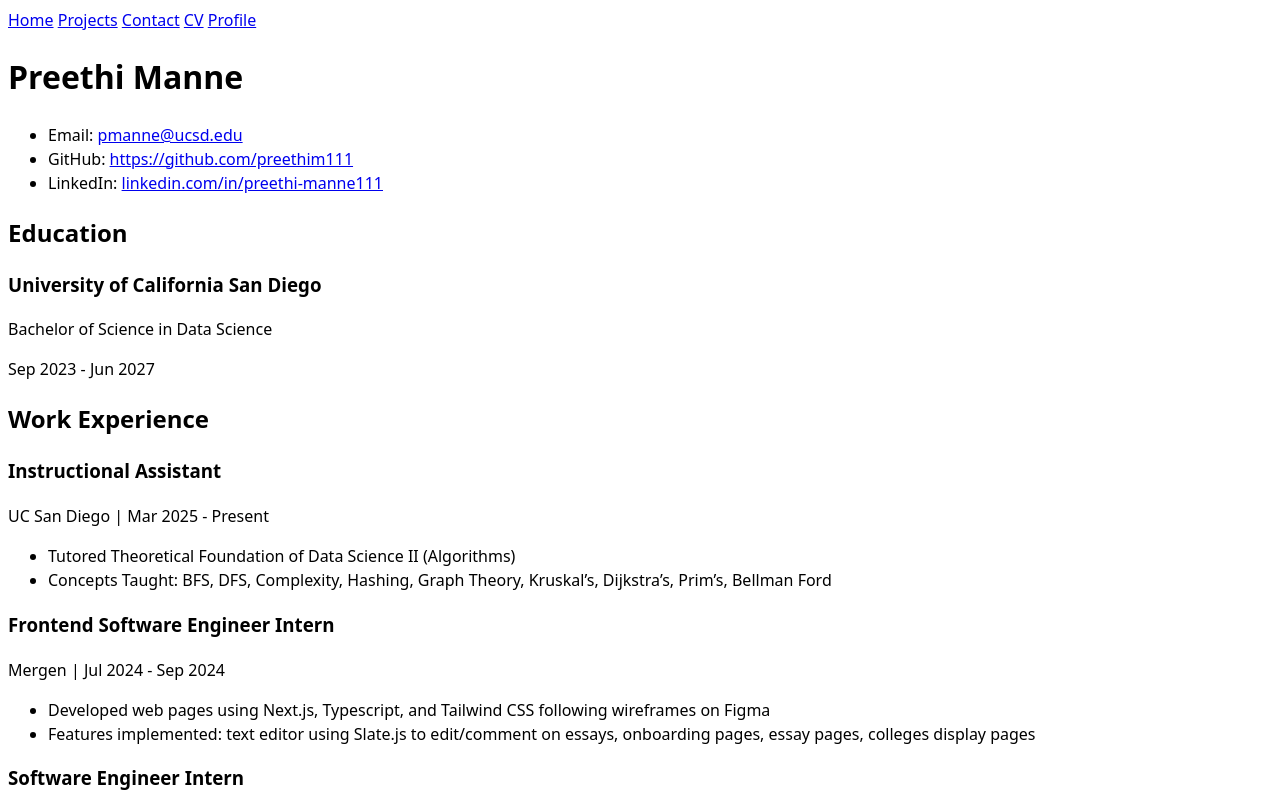
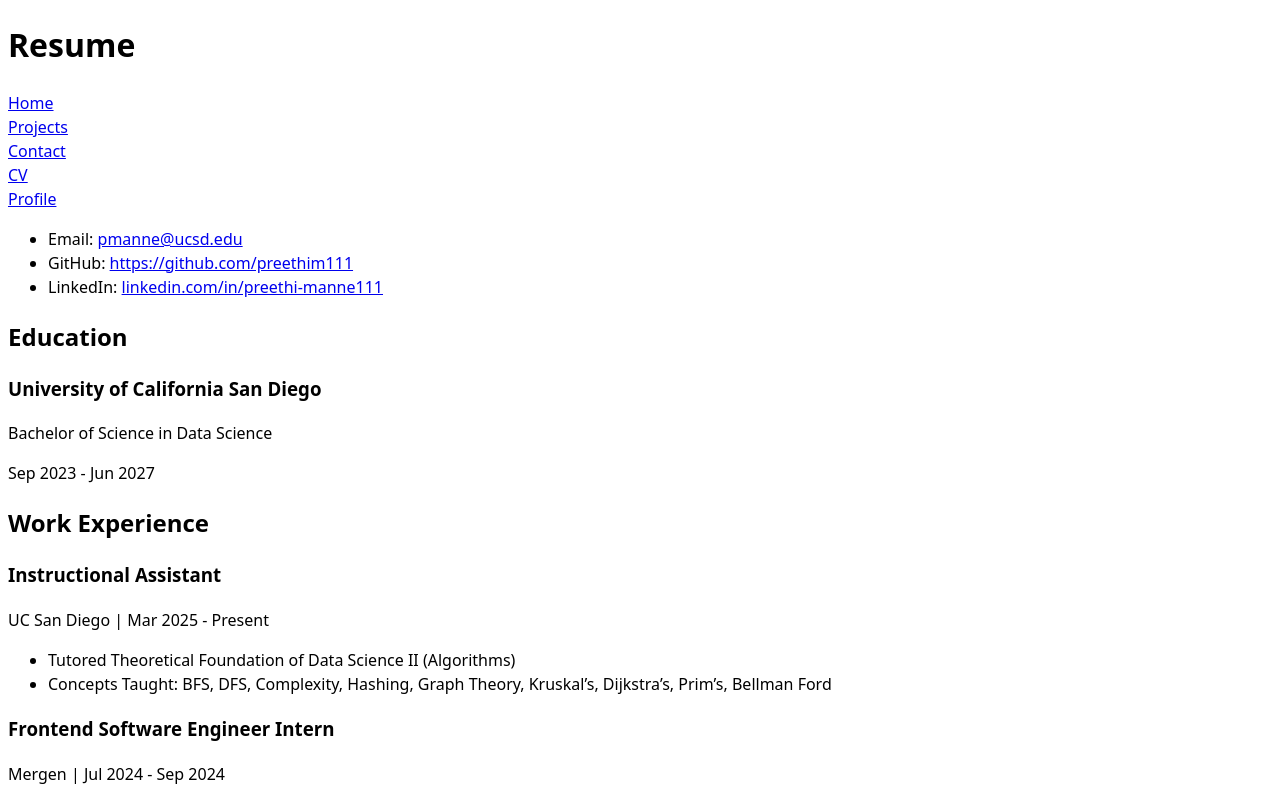
Before and after one commit to preethim111/portfolio, a plain HTML site: page cv/index.html in a window 1280 px wide. Shown: the top 799 px of the page. Drawn offline with Linux system fonts and the light colour scheme.

Commit message:
minor style changes
minor style changes

```diff
--- a/cv/index.html
+++ b/cv/index.html
@@ -7,17 +7,21 @@
     <link rel="stylesheet" href="../style.css">
 </head>
 <body>
+    <header>
+        <h1>Resume</h1>
+    </header>
+
     <nav>
         <a href="../index.html">Home</a>
+        <br>
         <a href="../projects/index.html">Projects</a>
+        <br>
         <a href="../contact/index.html">Contact</a>
+        <br>
         <a href="index.html">CV</a>
+        <br>
         <a href="https://github.com/preethim111">Profile</a>
     </nav>
-
-    <header>
-        <h1>Preethi Manne</h1>
-    </header>
 
     <section>
         <ul>
```
Also changed, not shown: contact/index.html (+4 -0 lines), projects/index.html (+4 -0 lines).
